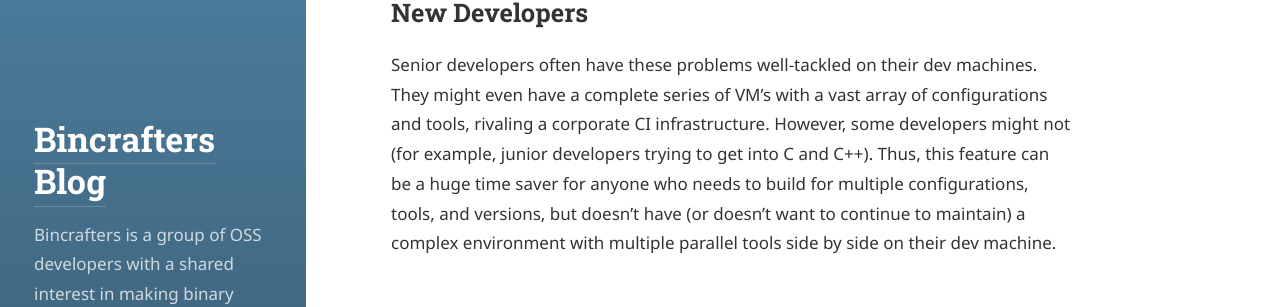
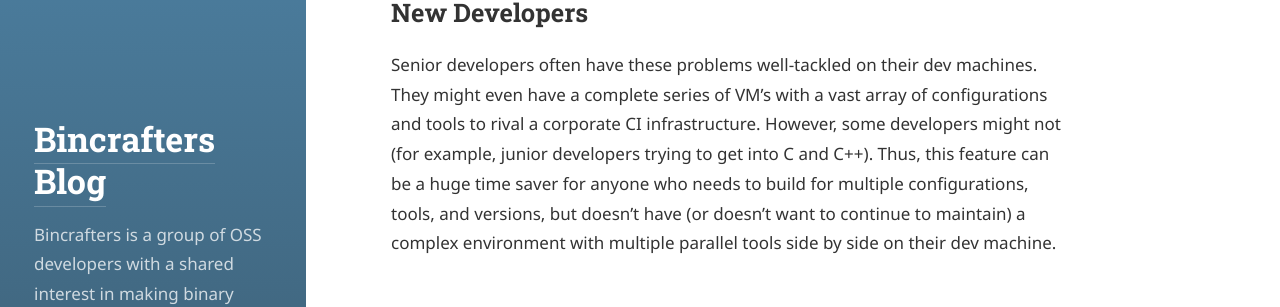
Before and after one commit to bincrafters/bincrafters.github.io, a Jekyll site: the page built from _posts/2017-11-27-Conan-Profiles-and-Build-Requires.md, in a window 1280 px wide and 900 px high, scrolled down 1767 px. Shown: the part 207-514 px from the top of the window. Built offline with Jekyll 4.4.1, drawn with Linux system fonts in a browser that asks for light colours; some web fonts are replaced.

Commit message:
improve profiles post

```diff
--- a/_posts/2017-11-27-Conan-Profiles-and-Build-Requires.md
+++ b/_posts/2017-11-27-Conan-Profiles-and-Build-Requires.md
@@ -19,4 +19,4 @@ Both the Conan team and the Bincrafters team have created a number of Conan pack
 So, the magic here is that Conan profiles have a dedicated `build_requires` field of their own (independent of any recipe).  With this, Conan users can specify packages that get injected as `build_requires` for the current Conan operation (typicall `conan install ...`).  So, this lets the user choose between different versions of CMake, MinGW, or Java from one Conan operation to the next.  Equally important, **it doesn't require the users machine to have these tools pre-installed.**  **Conan automatically downloads and installs the tools as needed by virtue of it's normal package download functionality.**
 
 ## New Developers
-Senior developers often have these problems well-tackled on their dev machines.  They might even have a complete series of VM's with a vast array of configurations and tools, rivaling a corporate CI infrastructure.  However, some developers might not (for example, junior developers trying to get into C and C++).  Thus, this feature can be a huge time saver for anyone who needs to build for multiple configurations, tools, and versions, but doesn't have (or doesn't want to continue to maintain) a complex environment with multiple parallel tools side by side on their dev machine.
+Senior developers often have these problems well-tackled on their dev machines.  They might even have a complete series of VM's with a vast array of configurations and tools to rival a corporate CI infrastructure.  However, some developers might not (for example, junior developers trying to get into C and C++).  Thus, this feature can be a huge time saver for anyone who needs to build for multiple configurations, tools, and versions, but doesn't have (or doesn't want to continue to maintain) a complex environment with multiple parallel tools side by side on their dev machine.
```
